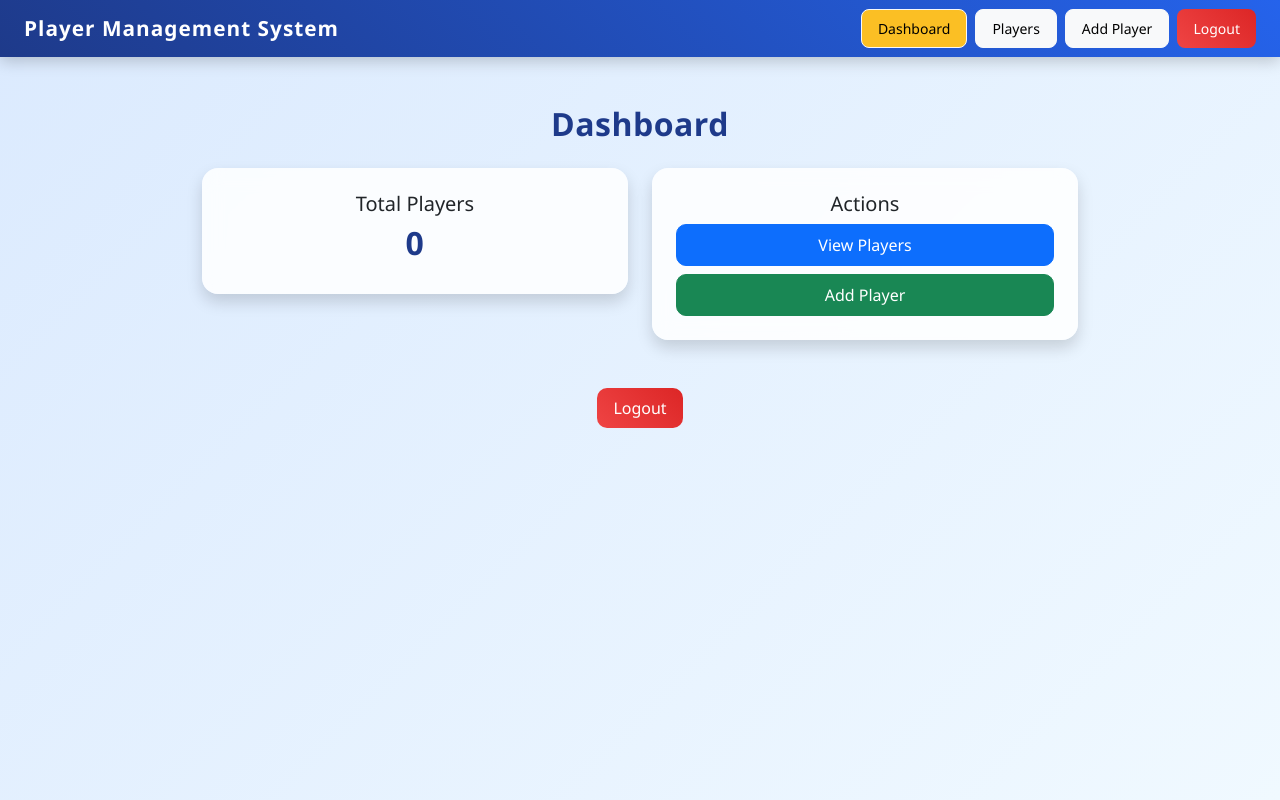
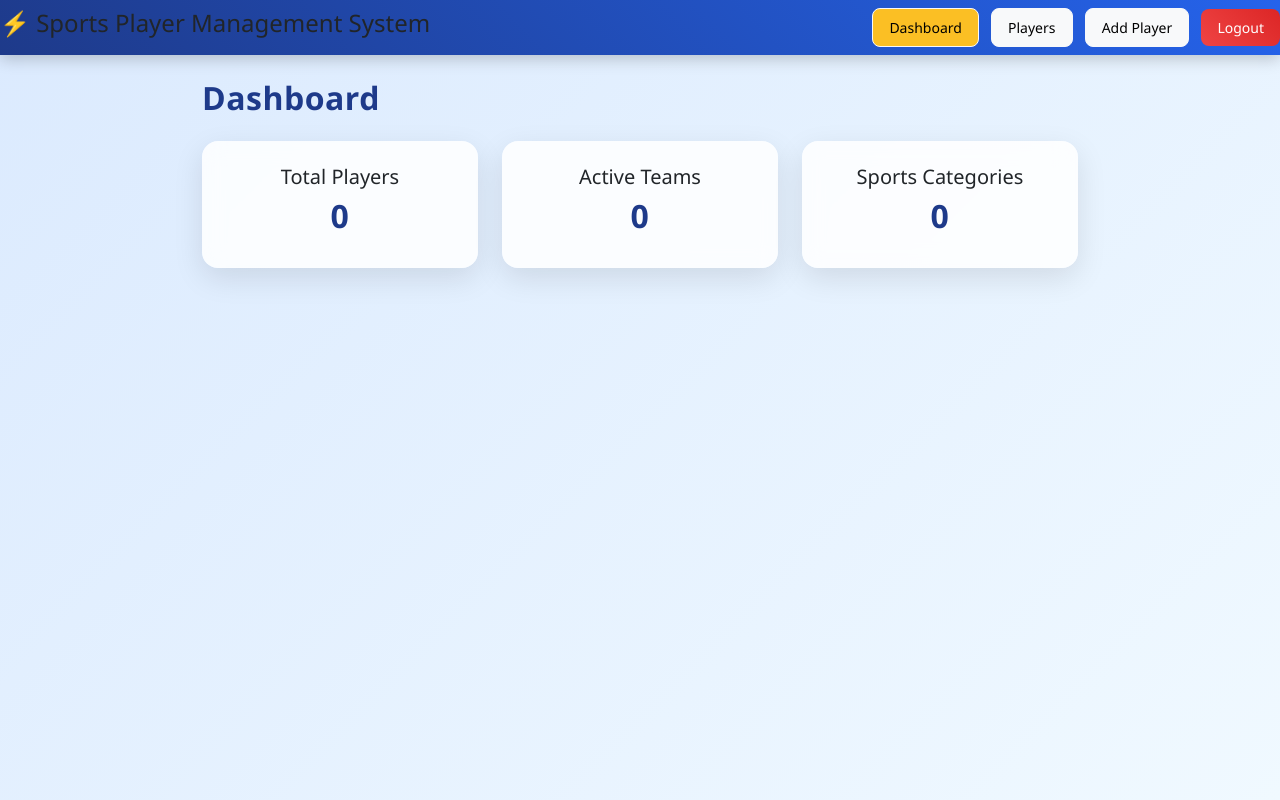
Before and after one commit to SasisrisaiNamburu/Sports_Management_System, a website: page public/pages/dashboard.html in a window 1280 px wide. Drawn offline with nearby package versions, Linux system fonts and the light colour scheme; no server answers.

Commit message:
Update dashboard.html

```diff
--- a/public/pages/dashboard.html
+++ b/public/pages/dashboard.html
@@ -1,52 +1,54 @@
 <!DOCTYPE html>
-<html lang="en">
+<html>
 <head>
-    <title>Dashboard</title>
-    <link href="https://cdn.jsdelivr.net/npm/bootstrap@5.3.0/dist/css/bootstrap.min.css" rel="stylesheet">
+<title>Dashboard</title>
+<link href="https://cdn.jsdelivr.net/npm/bootstrap@5.3.0/dist/css/bootstrap.min.css" rel="stylesheet">
 <link rel="stylesheet" href="../css/style.css">
 </head>
 
-<body class="bg-light">
+<body>
 
-<nav class="navbar navbar-expand-lg navbar-dark px-4">
-    <a class="navbar-brand fw-bold" href="#">Player Management System</a>
-
-    <div class="ms-auto d-flex gap-2">
-        <button class="btn btn-light btn-sm" onclick="goToDashboard()">Dashboard</button>
-        <button class="btn btn-light btn-sm" onclick="goToPlayers()">Players</button>
-        <button class="btn btn-light btn-sm" onclick="goToAddPlayer()">Add Player</button>
-        <button class="btn btn-danger btn-sm" onclick="logout()">Logout</button>
+<nav class="navbar d-flex justify-content-between">
+    <h4>⚡ Sports Player Management System</h4>
+    <div>
+        <button class="btn btn-light me-2" onclick="goToDashboard()">Dashboard</button>
+        <button class="btn btn-light me-2" onclick="goToPlayers()">Players</button>
+        <button class="btn btn-light me-2" onclick="goToAddPlayer()">Add Player</button>
+        <button class="btn btn-danger" onclick="logout()">Logout</button>
     </div>
 </nav>
 
-<div class="container mt-5">
-    <h2 class="text-center mb-4">Dashboard</h2>
+<div class="container mt-4">
+
+    <h2 class="mb-4">Dashboard</h2>
 
     <div class="row">
 
-        <div class="col-md-6 mb-4">
-            <div class="card shadow p-4 text-center">
+        <div class="col-md-4">
+            <div class="card p-4 text-center">
                 <h5>Total Players</h5>
-                <h2 id="dashboardCount">0</h2>
+                <h2 id="totalPlayers">0</h2>
             </div>
         </div>
 
-        <div class="col-md-6 mb-4">
-            <div class="card shadow p-4 text-center">
-                <h5>Actions</h5>
-                <button class="btn btn-primary mb-2" onclick="goToPlayers()">View Players</button>
-                <button class="btn btn-success" onclick="goToAddPlayer()">Add Player</button>
+        <div class="col-md-4">
+            <div class="card p-4 text-center">
+                <h5>Active Teams</h5>
+                <h2 id="totalTeams">0</h2>
+            </div>
+        </div>
+
+        <div class="col-md-4">
+            <div class="card p-4 text-center">
+                <h5>Sports Categories</h5>
+                <h2 id="totalSports">0</h2>
             </div>
         </div>
 
     </div>
 
-    <div class="text-center mt-4">
-        <button class="btn btn-danger" onclick="logout()">Logout</button>
-    </div>
 </div>
 
 <script src="../js/main.js"></script>
-
 </body>
 </html>
```
